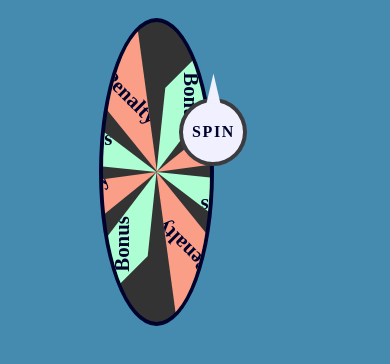
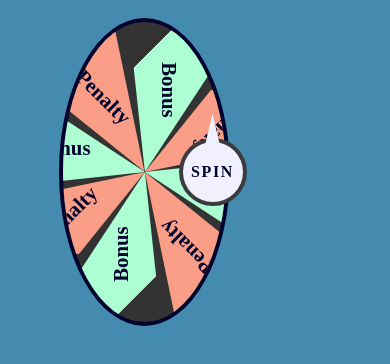
Before and after one commit to CarlLevillain/SoGuess, a plain HTML site: page index.html in a window 390 px wide. Shown: the part 122-486 px from the top of the page. Drawn offline with Linux system fonts and the light colour scheme.

Commit message:
reglages responsive width 75vw

```diff
--- a/style.css
+++ b/style.css
@@ -169,13 +169,13 @@ h2{
 
 @media (max-width : 450px) {
     .div-wheel{
-        width: 70%;
+        width: 75vw;
         justify-content: center;
         margin: 0 auto;
         display: block;
     }
     .spinBtn{
-        margin: 80px;
+        margin: 120px;
     }
     h1{
         font-size: 50px;
```
